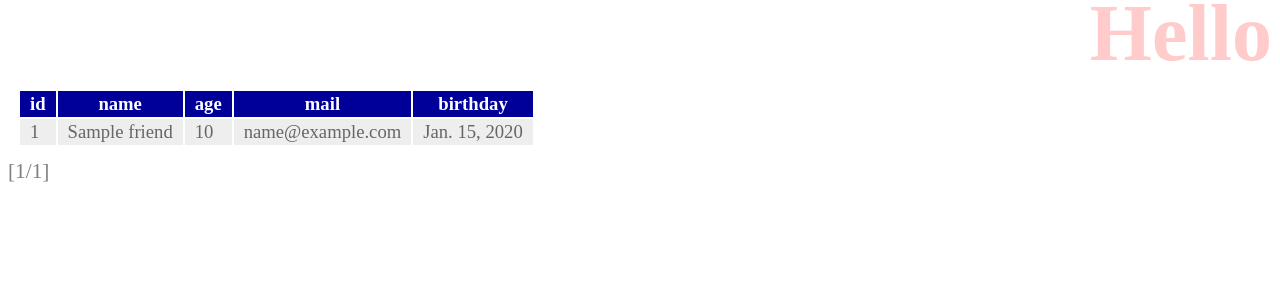
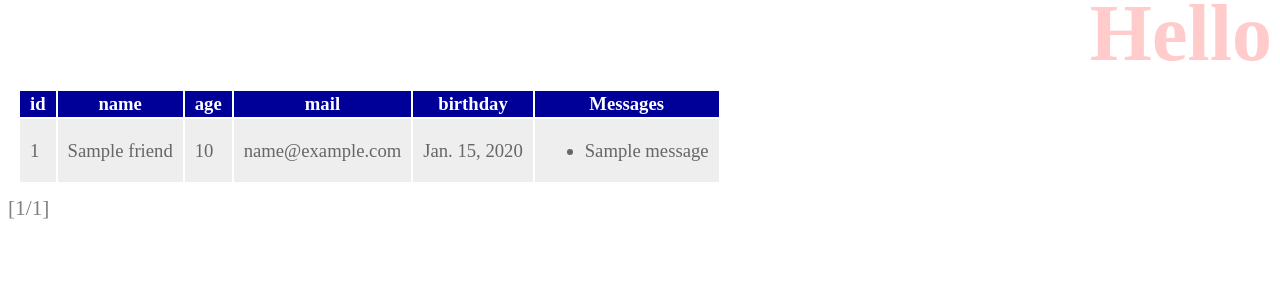
Before and after one commit to the-spiritchaser/django_firstapp, a Django app: page /hello/ in a window 1280 px wide. Shown: the top 300 px of the page. Run offline with Django 3.2, Linux system fonts and the light colour scheme; tables that the repository leaves empty hold one stand-in row (values such as "Sample post").

Commit message:
Update index.html

```diff
--- a/hello/templates/hello/index.html
+++ b/hello/templates/hello/index.html
@@ -17,6 +17,7 @@
             <th>age</th>
             <th>mail</th>
             <th>birthday</th>
+            <th>Messages</th>
         </tr>
     {% for item in data %}
         <tr>
@@ -25,10 +26,15 @@
             <td>{{item.age}}</td>
             <td>{{item.mail}}</td>
             <td>{{item.birthday}}</td>
+            <td><ul>
+            {% for ob in item.message_set.all %}
+                <li>{{ob.title}}</li>
+            {% endfor %}
+            </ul></td>
         <tr>
     {% endfor %}
     </table>
-    <div class="pagination">
+    <div>
         {% if data.has_previous %}
             <a href="{% url 'index' %}">&laquo;first</a>
             <a href="{% url 'index' %}{{data.previous_page_number}}">&laquo;prev</a>
```
